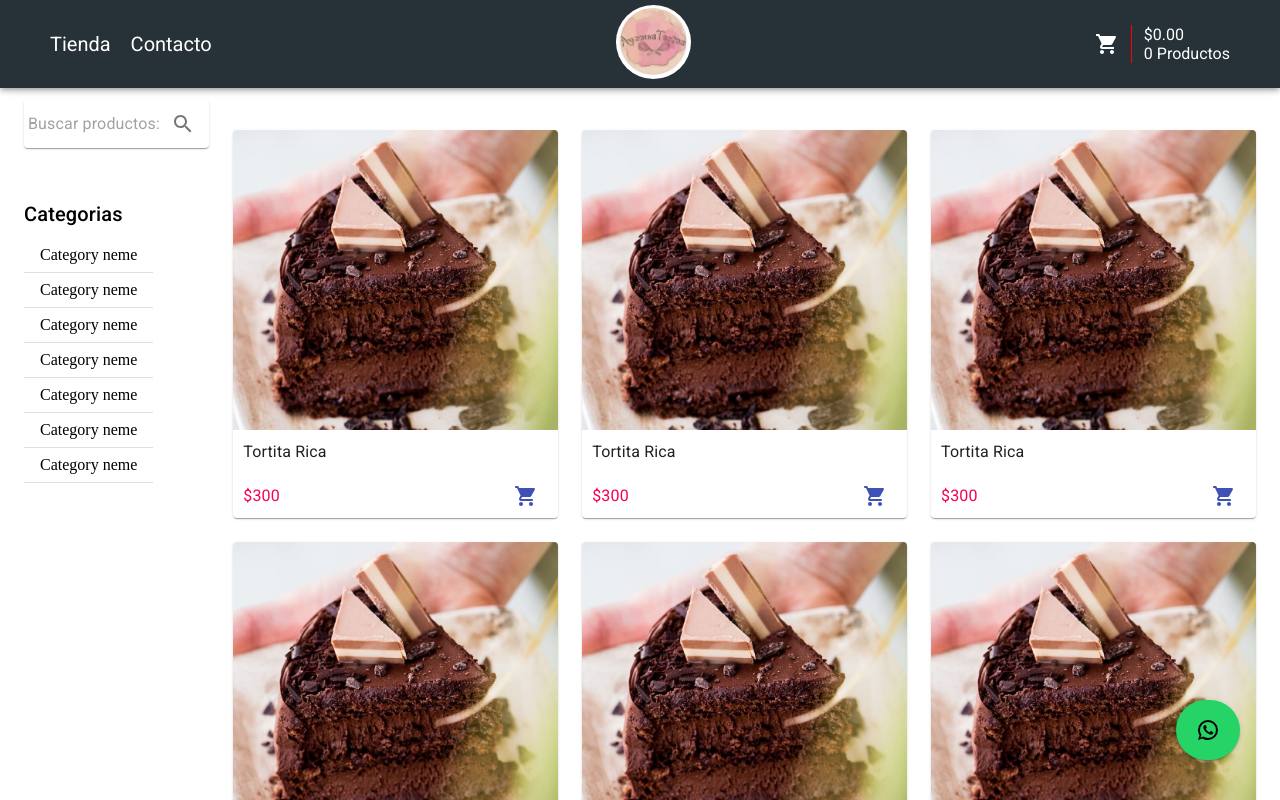
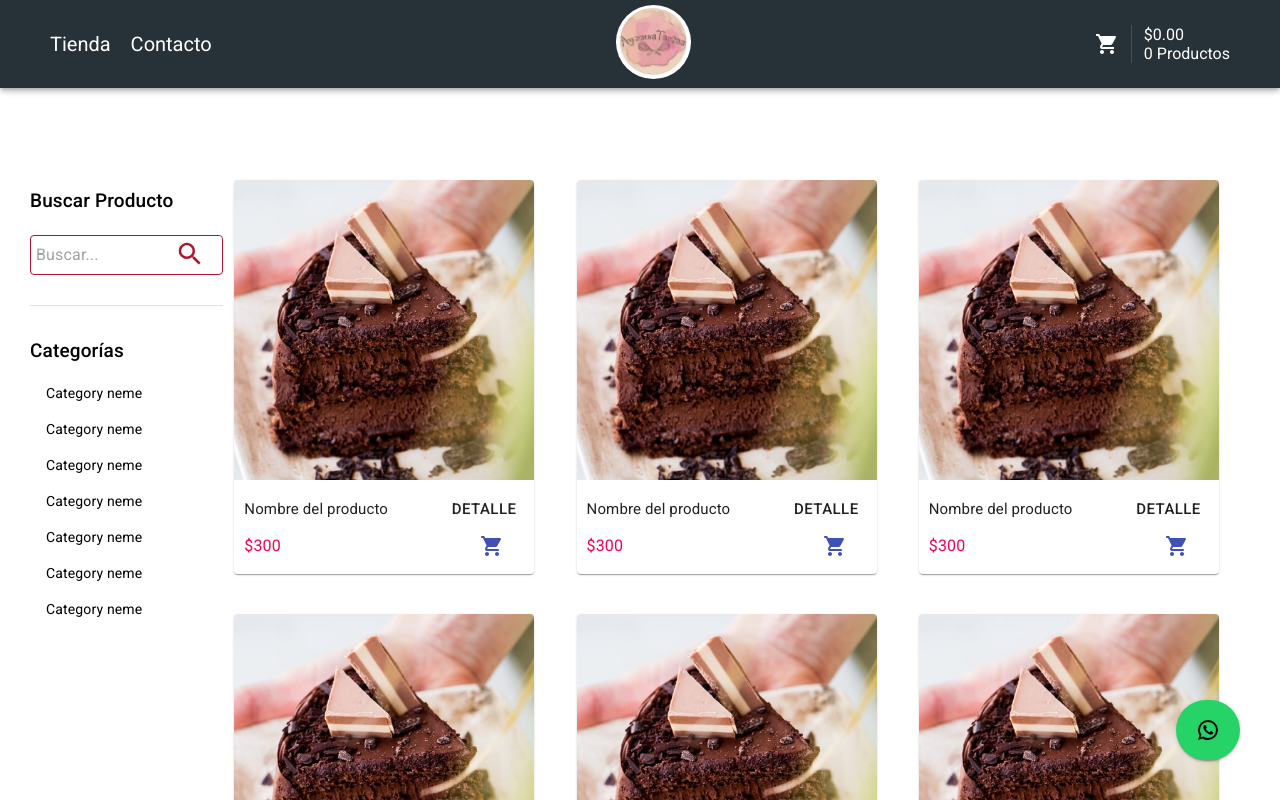
Before and after one commit to emamasonn/bakery-front-end, a React (Create React App) app: page / in a window 1280 px wide. Shown: the top 800 px of the page. Built offline with nearby package versions, Linux system fonts and the light colour scheme.

Commit message:
add categories and products

```diff
--- a/src/components/home/Categories.js
+++ b/src/components/home/Categories.js
@@ -3,40 +3,52 @@ import { makeStyles } from "@material-ui/core/styles";
 import Divider from "@material-ui/core/Divider";
 import List from "@material-ui/core/List";
 import ListItem from "@material-ui/core/ListItem";
-import { Grid, Typography } from "@material-ui/core";
-import TextField from "@material-ui/core/TextField";
-import Paper from "@material-ui/core/Paper";
+import Button from "@material-ui/core/Button";
+import Typography from "@material-ui/core/Typography";
 import InputBase from "@material-ui/core/InputBase";
-import IconButton from "@material-ui/core/IconButton";
 import SearchIcon from "@material-ui/icons/Search";
 
 const useStyle = makeStyles({
-  contentHome: {
-    height: 500,
-    marginTop: 200,
+  contentSearch: {
+    marginBottom: 30,
   },
-  padding: {
-    paddingTop: "20px",
-    paddingBottom: "50px",
+  titleSearch: {
+    marginBottom: 19,
+    fontSize: 19,
   },
-  margin: {
-    marginTop: "25px",
-    marginBottom: "25px",
+  search:{
+    position: 'relative',
   },
-  root: {
-    "& > *": {
-      width: "25ch",
+  inputRoot: {
+    border: '1px solid #ad172b',
+    borderRadius: 4,
+    padding: 5,
+    height: 40,
+    borderRadius: 4,
+    width: '100%',
+  },
+  buttonSearch: {
+    position: 'absolute',
+    right: 1,
+    top: 1,
+    padding: '3px 0',
+    background: '#fff',
+    '&:hover':{
+      background: '#fff',
     },
   },
-  iconButton: {
-    padding: 10,
+  iconSearch: {
+    fontSize: 30,
+    color: '#ad172b',
+    '&:hover': {
+      color: '#dd2c00',
+    },
   },
-  paper: {
-    padding: "2px 4px",
-    display: "flex",
-    alignItems: "center",
-    width: "100%",
-    marginBottom: "50px",
+  contentCategories: {
+    marginTop: 30,
+  },
+  titleCategories: {
+    fontSize: 19,
   },
 });
 
@@ -54,57 +66,33 @@ const Categories = () => {
   const classes = useStyle();
 
   return (
-    <Grid container className={classes.padding}>
-      <Paper component="form" className={classes.paper}>
+    <React.Fragment>
+      <div className={classes.contentSearch}>
+      <Typography variant='h6' className={classes.titleSearch}>Buscar Producto</Typography>
+      <div className={classes.search}>
         <InputBase
-          placeholder="Buscar productos:"
-          inputProps={{ "aria-label": "Buscar productos" }}
+          placeholder="Buscar..."
+          inputProps={{ "aria-label": "Buscar" }}
+          classes={{
+            root: classes.inputRoot,
+            input: classes.inputInput,
+          }}
         />
-        <IconButton
-          type="submit"
-          className={classes.iconButton}
-          aria-label="search"
-        >
-          <SearchIcon />
-        </IconButton>
-      </Paper>
-      <Grid item>
-        <Typography variant="h6">Categorias</Typography>
-        <List component="nav">
+        <Button className={classes.buttonSearch}><SearchIcon className={classes.iconSearch}/></Button>
+      </div>
+      </div>
+      <Divider />
+      <div className={classes.contentCategories}>
+        <Typography variant="h6" className={classes.titleCategories}>Categorías</Typography>
+        <List>
           {categories.map((category, index) => (
-            <React.Fragment>
-              <ListItem button key={index}>
-                {category.name}
-              </ListItem>
-              <Divider />
-            </React.Fragment>
+            <ListItem button key={index}>
+              <Typography variant="body2">{category.name}</Typography>
+            </ListItem>
           ))}
         </List>
-      </Grid>
-    </Grid>
-
-    /* // <div>
-    //     <>
-    //         {/* Aca tenes que agregar el buscador con el titulo
-
-    //             https://material-ui.com/components/text-fields/ (buscador)
-    //             https://material-ui.com/components/typography/ (titulos)
-
-    //
-    //     <Divider />
-    //     <div>
-
-    //         <List component="nav">
-    //             {
-    //                 categories.map((category, index)=>(
-    //                     <ListItem button key={index}>
-    //                         {category.name}
-    //                     </ListItem>
-    //                 ))
-    //             }
-    //         </List>
-    //     </div>
-    // </div> */
+      </div>
+    </React.Fragment>
   );
 };
 
--- a/src/components/home/ProductCard.js
+++ b/src/components/home/ProductCard.js
@@ -14,19 +14,42 @@ import { findByLabelText } from "@testing-library/react";
 
 const useStyles = makeStyles({
   root: {
-    maxWidth: 345,
+    maxWidth: 300,
+    margin: '0 5px 40px 5px',
+    '@media (max-width:600px)': {
+      margin: '0 auto 40px auto',
+    }
   },
   icon: {
-    marginRight: 100,
+    //marginRight: 100,
   },
   padding: {
     padding: 5,
   },
   cardAction: {
-    display: "flex",
-    justifyContent: "space-between",
-    alignItems: "center",
-    padding: "0 10px",
+    display: 'flex',
+    justifyContent: 'center',
+    alignItems: 'center',
+    flexDirection: 'column',
+    margin: 10,
+  },
+  action: {
+    display: 'flex',
+    alignItems: 'center',
+    justifyContent: 'space-between',
+    width: '100%',
+  },
+  nameProduct: {
+    fontSize: 15,
+  },
+  buttonDetail: {
+    fontSize: 15,
+  },
+  priceProduct: {
+
+  },
+  shoppingCart: {
+
   },
 });
 
@@ -43,27 +66,21 @@ const ProductCard = () => {
           image={ProductImage}
           title="Contemplative Reptile"
         />
-        <CardContent className={classes.padding}>
-          <Typography
-            className={classes.padding}
-            variant="body1"
-            component="h3"
-          >
-            Tortita Rica
-          </Typography>
-        </CardContent>
       </CardActionArea>
       <div className={classes.cardAction}>
-        <Typography color="secondary">$300</Typography>
-        <CardActions className={classes.padding}>
-          <IconButton
+        <div className={classes.action}>
+          <Typography className={classes.nameProduct}>Nombre del producto</Typography>
+          <Button className={classes.buttonDetail}>Detalle</Button>
+        </div>
+        <div className={classes.action}>
+          <Typography color="secondary">$300</Typography>
+          <Button
             className={classes.icon}
             color="primary"
-            className={classes.padding}
           >
             <ShoppingCartRoundedIcon />
-          </IconButton>
-        </CardActions>
+          </Button>
+        </div>
       </div>
     </Card>
   );
--- a/src/components/home/Products.js
+++ b/src/components/home/Products.js
@@ -5,14 +5,14 @@ import { Grid } from "@material-ui/core";
 
 const useStyle = makeStyles({
   contentHome: {
-    marginTop: 200,
+    //marginTop: 200,
   },
   flexContainer: {
     display: "flex",
   },
   padding: {
-    paddingTop: "50px",
-    paddingBottom: "50px",
+    //paddingTop: "50px",
+    //paddingBottom: "50px",
   },
 });
 
@@ -21,13 +21,13 @@ const arrayProduct = [1, 2, 3, 5, 4, 6, 6];
 const Products = () => {
   const classes = useStyle();
   return (
-    <Grid container spacing={3} className={classes.padding}>
+    <React.Fragment>
       {arrayProduct.map((data, index) => (
-        <Grid item md={4} sm={6} xs={12}>
+        <Grid xs={12} sm={6} md={4}>
           <ProductCard dataProduct={data} key={index} />
         </Grid>
       ))}
-    </Grid>
+    </React.Fragment>
   );
 };
 
--- a/src/components/home/index.js
+++ b/src/components/home/index.js
@@ -1,31 +1,97 @@
-import React from "react";
+import React, { useState} from "react";
 import { makeStyles } from "@material-ui/core/styles";
 import Grid from "@material-ui/core/Grid";
 import Container from "@material-ui/core/Container";
+import Hidden from "@material-ui/core/Hidden";
+import Drawer from '@material-ui/core/Drawer';
+import Button from '@material-ui/core/Button';
+import Divider from '@material-ui/core/Divider';
+import Typography from '@material-ui/core/Typography';
+import ArrowBackIosIcon from '@material-ui/icons/ArrowBackIos';
+import ListIcon from '@material-ui/icons/List';
 import Categories from "./Categories";
 import Products from "./Products";
 
 const useStyle = makeStyles({
   contentGrid: {
-    marginTop: 80,
+    marginTop: 180,
+    '@media (max-width:600px)': {
+      marginTop: 100,
+    }
+  },
+  drawer: {
+    width: 300,
+    padding: 10,
+  },
+  categoriesMobile:{
+    padding: '0 15px',
+  },
+  arrowDrawer: {
+    display: 'flex',
+    justifyContent: 'flex-end',
+    padding: '15px 0',
+    color: '#9e9e9e',
+  },
+  divider: {
+    marginBottom: 19,
   },
   contentCategory: {
-    //background: 'red'
+    padding: 6,
   },
   contentProducts: {
-    //background: 'green'
+    display: 'flex',
+    flexWrap: 'wrap',
+    justifyContent: 'center',
+  },
+  contentFilter:{
+    display: 'flex',
+    justifyContent: 'flex-start',
+    width: '100%',
+    alignItems: 'center',
+    marginBottom: 10,
+  },
+  filterButton: {
+    padding: 0,
+    minWidth: 'min-content',
+    margin: '0 10px',
+  },
+  iconFilter: {
+    fontSize: 30,
   },
 });
 
 const Home = () => {
   const classes = useStyle();
+
+  const [openCategories, setOpenCategories] = useState(false);
+
+  const toggleDrawer = () => {
+    openCategories ? setOpenCategories(false) : setOpenCategories(true)
+  };
+
+
   return (
     <Container className={classes.contentGrid}>
-      <Grid container spacing={3}>
-        <Grid md={2} item xs={3} className={classes.contentCategory}>
-          <Categories />
-        </Grid>
-        <Grid item md={10} xs={9} className={classes.contentProducts}>
+      <Grid container>
+        <Hidden smUp>
+          <div className={classes.contentFilter}>
+            <Button onClick={toggleDrawer} className={classes.filterButton}><ListIcon className={classes.iconFilter}/></Button>
+            <Typography variant='body1'>Mostrar Filtros</Typography>
+          </div>
+          <Drawer open={openCategories} onClose={toggleDrawer} className={classes.drawer}>
+            <Button onClick={toggleDrawer} className={classes.arrowDrawer}><ArrowBackIosIcon /></Button>
+            <div className={classes.categoriesMobile}>
+              <Divider className={classes.divider}/>
+              <Categories />
+            </div>
+          </Drawer>
+        </Hidden>
+        <Hidden xsDown>
+          <Grid sm={3} md={2} item className={classes.contentCategory}>
+            <Categories />
+          </Grid>
+        </Hidden>
+        <Grid item sm={9} md={10} xs={12} className={classes.contentProducts}>
           <Products />
         </Grid>
       </Grid>
```
Also changed, not shown: src/components/contacto/index.js (deleted, +0 -22 lines).
